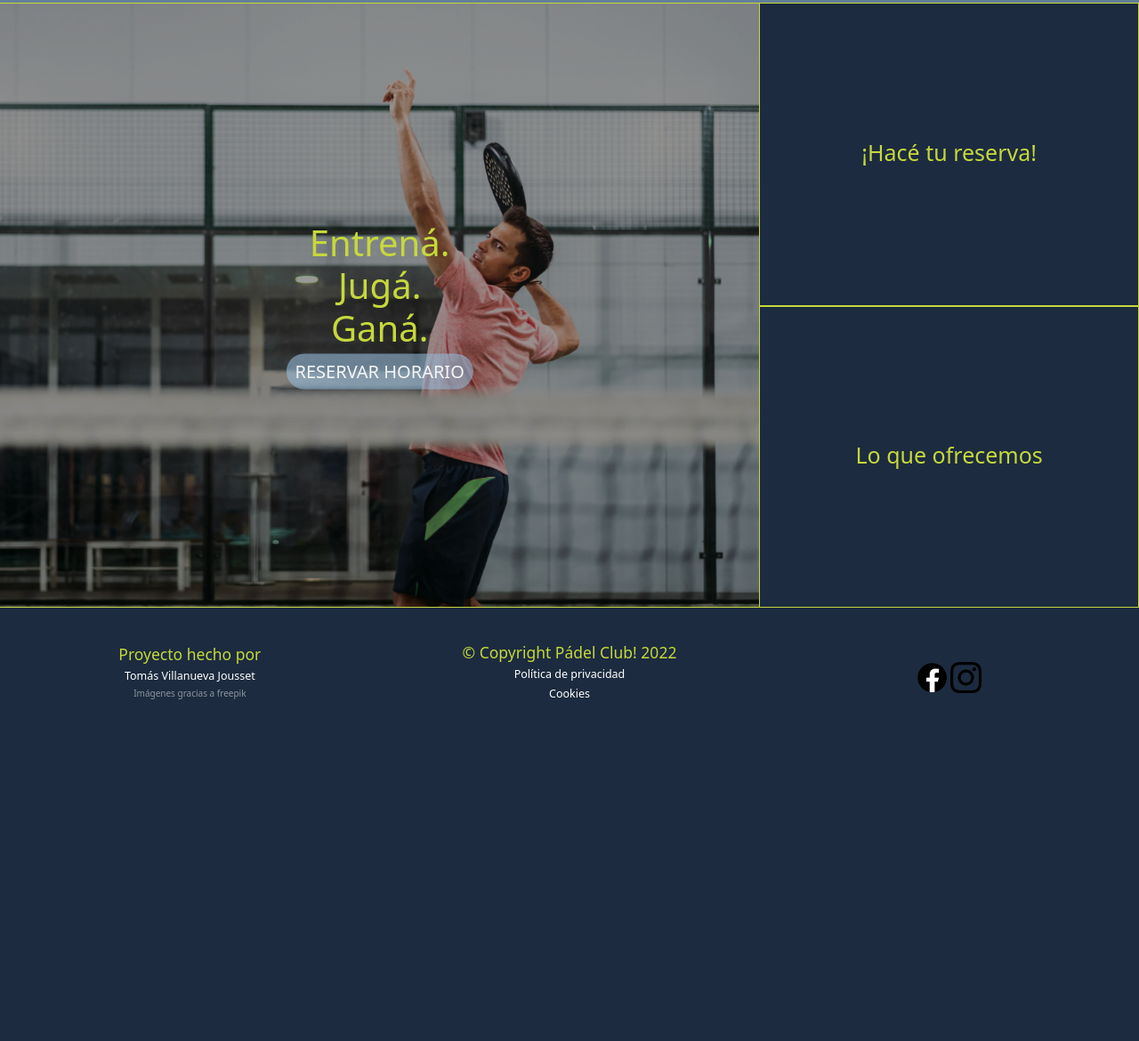
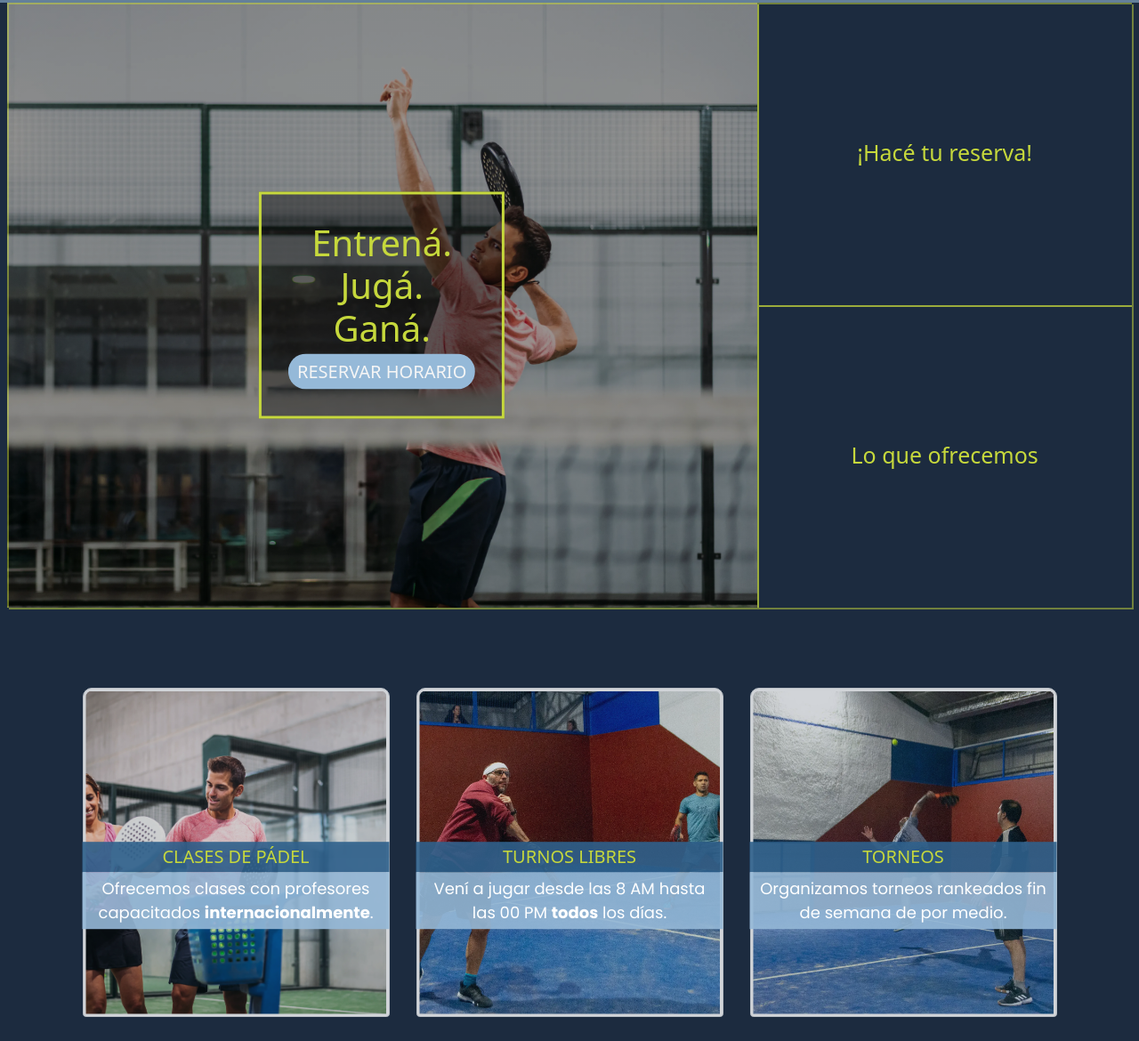
Before and after one commit to tom-villanueva/PF-Villanueva, a plain HTML site: page index.html in a window 1280 px wide. Shown: the part 82-1252 px from the top of the page at 89% size. Before the commit the page ends 881 px from the top, so only its background shows below. Drawn offline with nearby package versions, Linux system fonts and the light colour scheme.

Commit message:
services en index funcionando

```diff
--- a/css/style.css
+++ b/css/style.css
@@ -61,7 +61,8 @@ body {
     }
 
     #navigationBar .li-button {
-        background-color: rgba(149, 185, 216, 0.6);
+        background-color: rgba(198, 216, 60, 1);
+        color: rgba(28, 43, 63, 1);
         border-radius: 15px;
         padding: 5px 20px;
     }
@@ -71,7 +72,7 @@ body {
 /*----------------------------*/
 
 #footer {
-    /* border-top: 1px solid rgba(198, 216, 60, 1); */
+    border-top: 1px solid rgba(198, 216, 60, 1);
     margin-top: 20px;
     padding-top: 20px;
 }
@@ -94,10 +95,10 @@ body {
 /*      Index Main Styles
 /*----------------------------*/
 
-#section-main {
+#hero {
     height: 85vh;
-    border-top: 1px solid rgba(198, 216, 60, 1);
 }
+
     #figure-col {
         height: 70%;
     }
@@ -106,7 +107,7 @@ body {
         height: 30%;
     }
 
-    #section-main .section-main__figure {
+    #hero .hero__figure {
         height: 100%;
         background-color: rgb(0, 0, 0);
         background-image:
@@ -116,24 +117,30 @@ body {
         background-repeat: no-repeat;
         background-size: cover;
         position: relative;
-
+        box-shadow:
+            inset 2px 2px rgba(198, 216, 60, 0.5),
+            2px 2px rgba(198, 216, 60, 0.5);
     }
 
-    #section-main .section-main__figure .section-main__header {
+    #hero .hero__header {
+        padding: 30px;
+        background-color: rgb(0,0,0);
+        background-color: rgba(0,0,0, 0.4);
+        border: 3px solid rgba(198, 216, 60, 1);
         position: absolute;
         top: 50%;
         left: 50%;
         transform: translate(-50%, -50%);
-        z-index: 1;
+        z-index: 2;
     }
 
-    #section-main .section-main__figure .section-main__header figcaption h1 {
+    #hero .hero__header figcaption h1 {
         font-size: 4rem;
     }
 
-        .btn {
+        .btn-header {
             color: rgba(245,245,245,1);
-            background-color: rgba(149, 185, 216, 0.6);
+            background-color: rgba(149, 185, 216, 1);
             text-transform: uppercase;
             font-size: 2rem;
             border: 0px;
@@ -141,20 +148,71 @@ body {
             padding: 5px 10px;
         }
 
-        .btn:hover {
+        .btn-header:hover {
             color: rgba(28, 43, 63, 1);
             background-color: rgba(198, 216, 60, 1);
             font-weight: 400;
             cursor: pointer;
+            transition: all 1s;
         }
 
-        #section-main .index-main__btn {
+        #btns-col .hero__btn {
             height: 100%;
             width: 100%;
-            display: flex;
-            justify-content: center;
-            align-items: center;
-            border: 1px solid rgba(198, 216, 60, 1);
+            background-color: transparent;
+            box-shadow:
+                inset 2px 2px rgba(198, 216, 60, 0.5),
+                2px 2px rgba(198, 216, 60, 0.5);
+            border:none;
+        }
+
+        #btns-col .hero__btn:hover {
+            background: linear-gradient(0deg, rgba(28, 43, 63, 1)0%, rgba(101, 149, 191, 1) 100%);
+        }
+
+    #services {
+        margin-top: 20px;
+    }
+
+    .section-services__card {
+        position: relative;
+        background-color: rgb(0, 0, 0);
+        overflow: hidden;
+    }
+
+    .section-services__card img {
+        height: 100%;
+        opacity: 0.8;
+        object-fit: cover;
+        border-top-left-radius: 10px;
+        border-top-right-radius: 10px;
+    }
+
+        .section-services__card .section-services__cardText{
+            width: 100%;
+            text-align: center;
+            position: absolute;
+            top: 50%;
+            left: 50%;
+            transform: translate(-50%, -10%);
+        }
+
+        .section-services__card .section-services__cardText h3 {
+            color: rgba(198, 216, 60, 1);
+            background-color: rgba(47, 97, 140, 0.9);
+            font-size: 2rem;
+            padding: 5px;
+            text-transform: uppercase;
+        }
+
+        .section-services__card .section-services__cardText p {
+            color: rgba(255,255,255,1);
+            padding: 5px;
+            background-color: rgba(149, 185, 216, 0.9);
+            font-family: 'Poppins', sans-serif;
+            font-size: 1.8rem;
+            text-overflow: ellipsis;
+            overflow: hidden;
         }
 
         /* Responsive sizing  */
@@ -167,15 +225,13 @@ body {
                 height:100%;
             }
 
-            #section-main .section-main__figure {
-                border-bottom: 1px solid rgba(198, 216, 60, 1);;
-            }
-
-            #section-main .index-main__btn {
+            #hero .index-main__btn {
                 height: 50%;
             }
 
-            #section-main .index-main__btn--borderResponsive {
-                border-top: none;
+            #services {
+                height: 400px;
+                margin-top: 90px;
+                margin-bottom: 90px;
             }
         }
--- a/index.html
+++ b/index.html
@@ -17,7 +17,7 @@
     <!-- Navbar starts -->
     <header id="header" class="sticky-top">
         <nav class="navbar navbar-expand-md sticky-top bg-lightBlue" id="navigationBar">
-            <div class="container-fluid p-0">
+            <div class="container-fluid">
                 <a class="navbar-brand" href="./index.html">
                     <img src="assets/img/icons/logo.png" alt="Pádel Club! logo">
                 </a>
@@ -56,12 +56,13 @@
     <!-- navbar ends  -->
 
     <!-- main starts -->
-    <main class="container-fluid p-0">
-        <section id="section-main" class="row mx-0">
+    <main>
+        <section class="container-fluid">
+            <div id="hero" class="row mx-0">
                 <!-- hero image starts -->
                 <div id="figure-col" class="col-md-8 p-0">
-                <figure class="section-main__figure">
-                    <div class="section-main__header text-center">
+                    <figure class="hero__figure">
+                        <div class="hero__header text-center">
                             <figcaption class="animate__animated animate__fadeInUp">
                                 <h1 class="color-greenBall">
                                     Entrená.
@@ -70,7 +71,7 @@
                                 </h1>
                             </figcaption>
                             <a href="pages/contact.html">
-                            <button class="btn">
+                                <button class="btn-header animate__animated animate__fadeInUp">
                                     Reservar horario
                                 </button>
                             </a>
@@ -82,24 +83,63 @@
                 <!-- btns starts -->
                 <div id="btns-col" class="col-md-4 d-flex flex-sm-row flex-md-column p-0">
                     <!-- first button starts -->
-                <div class="index-main__btn index-main__btn--borderResponsive">
+                    <button class="hero__btn">
                         <a href="pages/contact.html">
                             <h2 class="color-greenBall fs-1">
                                 ¡Hacé tu reserva!
                             </h2>
                         </a>
-                </div>
+                    </button>
 
                     <!-- second button starts -->
-                <div class="index-main__btn .index-main__btn--borderResponsive">
+                    <button class="hero__btn">
                         <a href="pages/services.html">
                             <h2 class="color-greenBall fs-1">
                                 Lo que ofrecemos
                             </h2>
                         </a>
+                    </button>
+                </div>
+                <!-- btns ends -->
+            </div>
+        </section>
+
+        <section id="services" class="container">
+            <div  class="row g-5 h-100 mx-0">
+                <!-- padel classes starts -->
+                <div class="col-md-4">
+                    <a href="pages/services.html" class="section-services__card">
+                        <img src="assets/img/index/index-image-clases.webp" alt="Clases de pádel" class="w-100 img-thumbnail">
+                        <div class="section-services__cardText">
+                            <h3 class="m-0">Clases de pádel</h3>
+                            <p>Ofrecemos clases con profesores capacitados <strong>internacionalmente</strong>.</p>
+                        </div>
+                    </a>
+                </div>
+
+                <!-- padel turno starts -->
+                <div class="col-md-4">
+                    <a href="pages/contact.html" class="section-services__card">
+                        <img src="assets/img/index/index-image-turnos.webp" alt="Turno de pádel" class="w-100 img-thumbnail">
+                        <div class="section-services__cardText">
+                            <h3 class="m-0">Turnos libres</h3>
+                            <p>Vení a jugar desde las 8 AM hasta las 00 PM <strong>todos</strong> los días.
+                            </p>
+                        </div>
+                    </a>
+                </div>
+
+                <!-- padel tournament starts -->
+                <div class="col-md-4">
+                    <a href="pages/services.html" class="section-services__card">
+                        <img src="assets/img/index/index-image-torneos.webp" alt="Torneo de pádel" class="w-100 img-thumbnail">
+                        <div class="section-services__cardText">
+                            <h3 class="m-0">Torneos</h3>
+                            <p>Organizamos torneos rankeados fin de semana de por medio.</p>
+                        </div>
+                    </a>
                 </div>
             </div>
-            <!-- btns ends -->
         </section>
     </main>
     <!-- main ends -->
```
Lines whose indentation alone changed are shown as unchanged.
